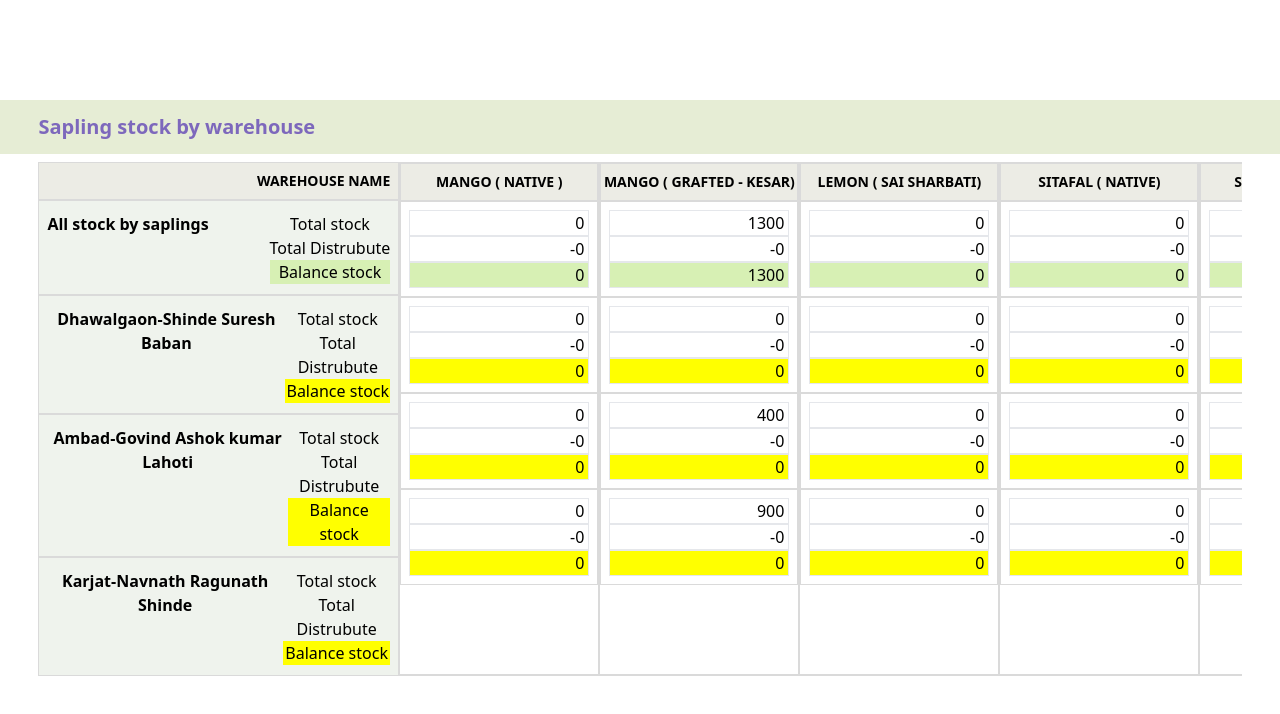
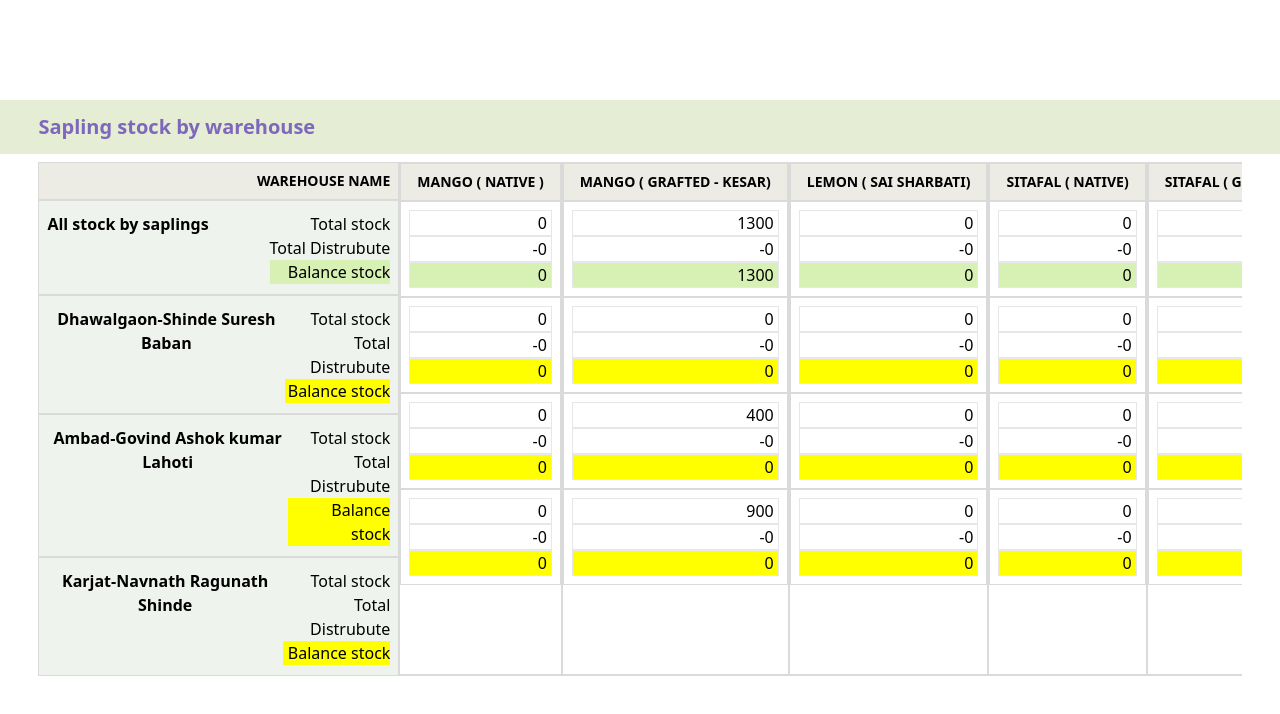
Before and after one commit to Nikhil26062000/farmers-for-forests-assignment, a React (Create React App) app: page / in a window 1280 px wide. Shown: the top 714 px of the page. Built offline with nearby package versions, Linux system fonts and the light colour scheme.

Commit message:
Modified the UI

```diff
--- a/src/components/Container.jsx
+++ b/src/components/Container.jsx
@@ -6,7 +6,7 @@ import SaplingsDetails from './SaplingsDetails'
 const Container = ({sapling_master_data,saplingIn_Out_data}) => {
   return (
     <div className="w-[94%]  mx-auto flex">
-        <StaticBox/>
+
         <SaplingsDetails sapling_master_data={sapling_master_data} saplingIn_Out_data={saplingIn_Out_data}/>
     </div>
   )
--- a/src/components/OwnerDeatil.jsx
+++ b/src/components/OwnerDeatil.jsx
@@ -4,7 +4,7 @@ const OwnerDeatil = ({name,balance_stock_color}) => {
   return (
     <div className='flex justify-between px-2 pt-[11px] pb-[10px] border border-[#dadada] bg-[#eff3ed]  '>
         <p className='text-center font-semibold'>{name}</p>
-        <div className='text-center'>
+        <div className='text-end'>
             <p>Total stock</p>
             <p>Total Distrubute</p>
             <p className={balance_stock_color === "green"  ? "bg-[#d7f0b4]" : "bg-[#ffff00]"}>Balance stock</p>
--- a/src/components/SaplingValue.jsx
+++ b/src/components/SaplingValue.jsx
@@ -44,8 +44,8 @@ const SaplingValue = ({
   }, []);
 
   return (
-    <div className=" min-w-[200px]  bg-[#ffffff] border border-[#dadada] border-b-[2px]">
-      <p className="bg-[#ecece5] w-[100%] text-center py-2 border border-[#dadada] text-sm font-bold">
+    <div className=" min-w-fit  bg-[#ffffff] border border-[#dadada] border-b-[2px]">
+      <p className="bg-[#ecece5] px-4 whitespace-nowrap w-[100%] text-center py-2 border border-[#dadada] text-sm font-bold">
         {sapling_master_data.saplings_name.toUpperCase()}
       </p>
       <div className="w-full   border border-[#dadada] py-2 px-2 text-end">
--- a/src/components/SaplingsDetails.jsx
+++ b/src/components/SaplingsDetails.jsx
@@ -1,17 +1,25 @@
+
+
 import React from "react";
 import SaplingValue from "./SaplingValue";
+import StaticBox from "./StaticBox";
 
 const SaplingsDetails = ({ sapling_master_data, saplingIn_Out_data }) => {
   return (
-    <div className="flex flex-row overflow-x-scroll w-[70%]">
+    <div className="flex overflow-x-scroll w-[100%]">
+      <div className="static-box min-w-[30%]">
+        <StaticBox />
+      </div>
+      <section className="left-[30%] flex">
         {sapling_master_data.map((ele, index) => (
           <SaplingValue
             sapling_master_data={ele}
             key={ele.sequence_number}
-          unique_value = {ele.saplings_code}
+            unique_value={ele.saplings_code}
             saplingIn_Out_data={saplingIn_Out_data}
           />
         ))}
+      </section>
     </div>
   );
 };
--- a/src/components/StaticBox.jsx
+++ b/src/components/StaticBox.jsx
@@ -3,7 +3,7 @@ import OwnerDeatil from './OwnerDeatil'
 
 const StaticBox = () => {
   return (
-    <div className='w-[30%] '>
+    <div className='w-[100%] '>
         <p className='py-2 pr-2 bg-[#ecece5] font-bold text-sm text-end border border-[#dadada]'>WAREHOUSE NAME</p>
         <OwnerDeatil name="All stock by saplings" balance_stock_color="green"/>
         <OwnerDeatil name="Dhawalgaon-Shinde Suresh Baban" balance_stock_color="yellow"/>
--- a/src/index.css
+++ b/src/index.css
@@ -21,3 +21,12 @@
 ::-webkit-scrollbar-thumb {
     background: rgb(2, 1, 1);
 } */
+
+.static-box {
+    position: -webkit-sticky;
+    position: sticky;
+    left: 0;
+    top: 0;
+    z-index: 1;
+
+  }
```
Lines whose indentation alone changed are shown as unchanged.
